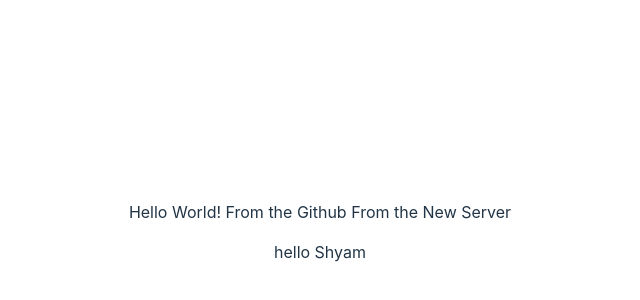
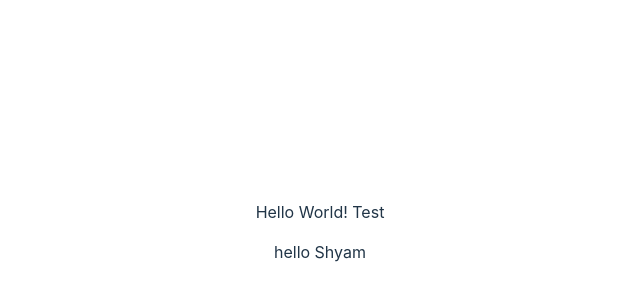
Before and after one commit to Angryman18/jenkins-cicd, a React (Vite) app: page / in a window 1280 px wide. Shown: the part 160-460 px from the top of the page, without its empty margins (320-960 px from the left). Built offline with nearby package versions, Linux system fonts and the light colour scheme.

Commit message:
Update App.jsx

```diff
--- a/src/App.jsx
+++ b/src/App.jsx
@@ -2,8 +2,7 @@ import "./App.css";
 
 function App() {
   return <div>Hello World!
-    From the Github
-    From the New Server
+    Test
   <p>hello Shyam</p>
   </div>;
 }
```
